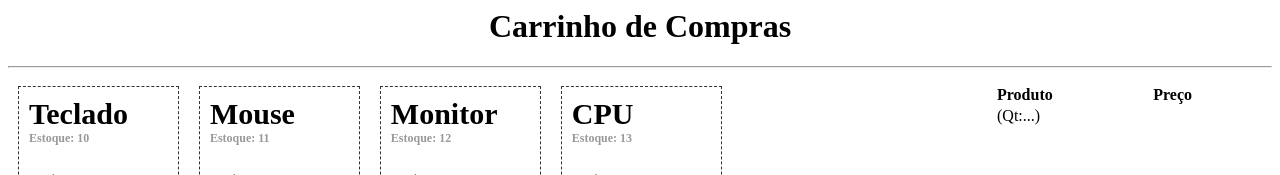
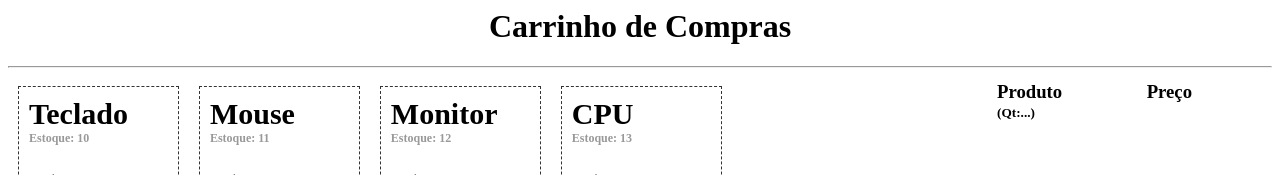
Before and after one commit to carlosaw/projetoaw, a React app: page / in a window 1280 px wide. Shown: the top 175 px of the page. Built offline with nearby package versions, Linux system fonts and the light colour scheme.

Commit message:
Carinho para encher

```diff
--- a/src/components/Cart/Produto/Produto.js
+++ b/src/components/Cart/Produto/Produto.js
@@ -14,10 +14,10 @@ export class Cart extends React.Component {
 			<div className="cart">
 				<div className="compra">
 					<div className="head">
-						<div className="nomeProduto"><strong>Produto</strong></div>
-						<div className="precoProduto"><strong>Preço</strong></div>
+						<h3><strong>Produto</strong></h3>
+						<h3><strong>Preço</strong></h3>
 					</div><br/>
-					<div className="qtProduto">(Qt:...)</div>
+					<h5>(Qt:...)</h5>
 				</div>
 
 			</div>
--- a/src/components/Cart/Produto/style.css
+++ b/src/components/Cart/Produto/style.css
@@ -50,11 +50,11 @@ button {
   margin-top: 10px;
 }
 .head h3 {
-  margin-top: 5px;
+  margin-top: -5px;
 }
 .qtProduto {
   margin-top: -15px;
 }
 .compra h5 {
-  margin-top: -20px;
+  margin-top: -35px;
 }
```
Also changed, not shown: public/index.js.
